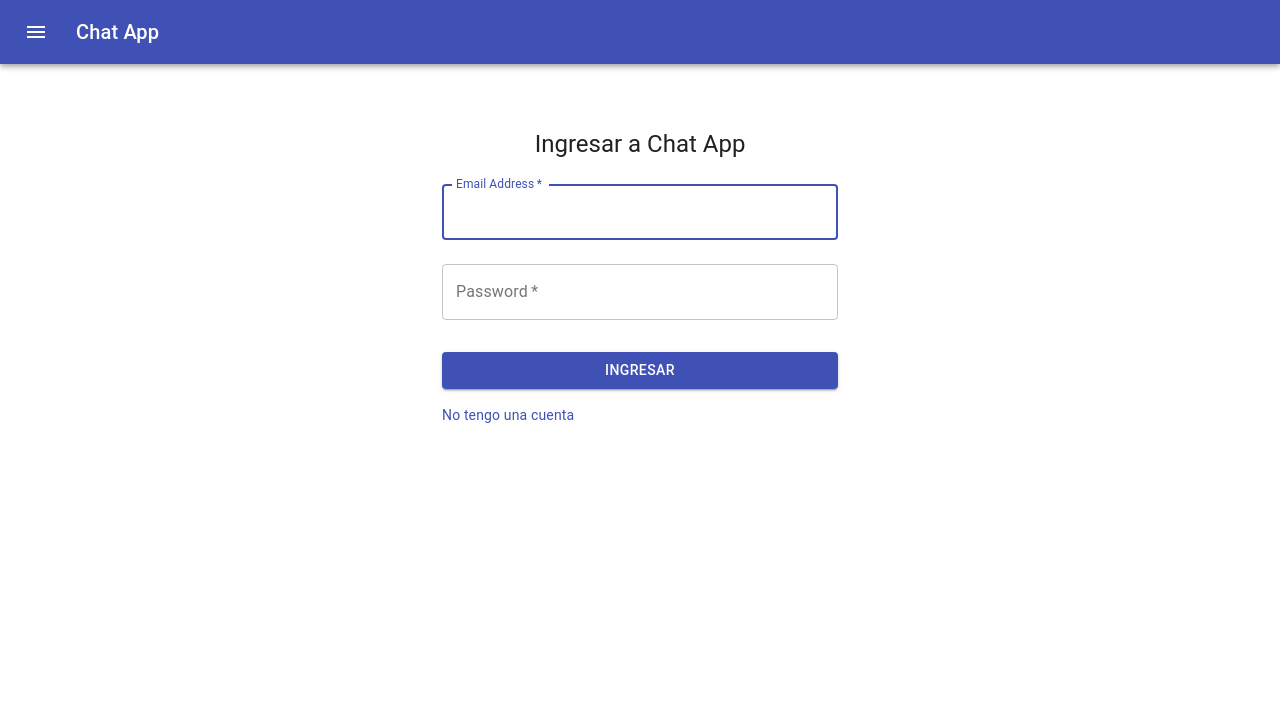
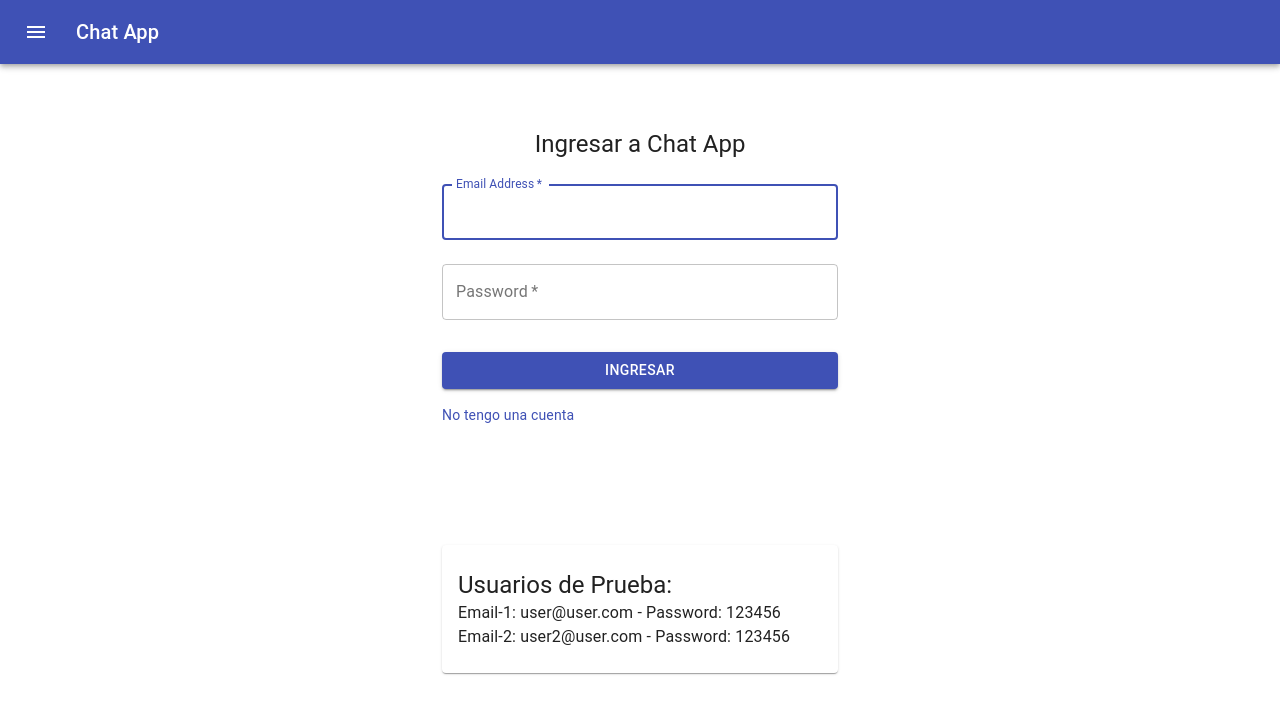
Before and after one commit to gmujica/react-firebase-chat, a React (Create React App) app: page /login in a window 1280 px wide. Shown: the top 714 px of the page. Built offline with nearby package versions, Linux system fonts and the light colour scheme; no server answers; the HTML template or start-up script is replaced by a standard one.

Commit message:
add paper with user and password

```diff
--- a/src/components/Login.js
+++ b/src/components/Login.js
@@ -3,6 +3,7 @@ import Button from '@material-ui/core/Button';
 import CssBaseline from '@material-ui/core/CssBaseline';
 import TextField from '@material-ui/core/TextField';
 import { Link as RouterLink, withRouter } from 'react-router-dom';
+import Paper from '@material-ui/core/Paper'
 import Link from '@material-ui/core/Link';
 import Grid from '@material-ui/core/Grid';
 import Typography from '@material-ui/core/Typography';
@@ -20,11 +21,18 @@ const useStyles = makeStyles(theme => ({
       backgroundColor: theme.palette.common.white,
     },
   },
+  root: {
+    padding: theme.spacing(3, 2),
+
+  },
   paper: {
     marginTop: theme.spacing(8),
     display: 'flex',
     flexDirection: 'column',
     alignItems: 'center',
+  },
+  paperUser: {
+    marginTop: theme.spacing(15),
   },
   avatar: {
     margin: theme.spacing(1),
@@ -120,6 +128,19 @@ const Login = (props) => {
           </Grid>
         </form>
       </div>
+      <Grid container>
+        <div className={classes.paperUser}>
+          <Paper className={classes.root}>
+            <Typography variant="h5" component="h3">
+              Usuarios de Prueba:
+            </Typography>
+            <Typography component="p">
+             Email-1: user@user.com - Password: 123456
+             Email-2: user2@user.com - Password: 123456
+            </Typography>
+          </Paper>
+        </div>
+      </Grid>
     </Container>
   );
 };
```
